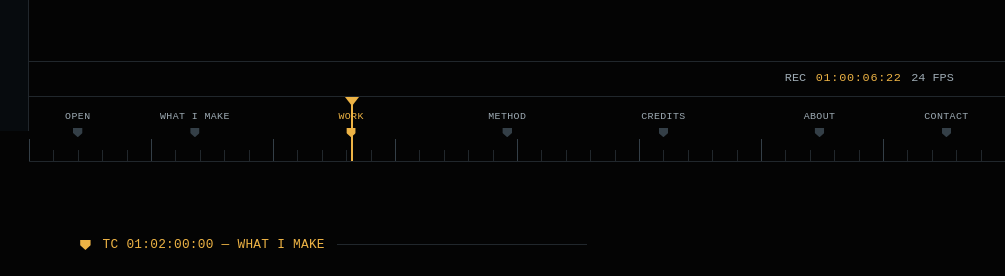
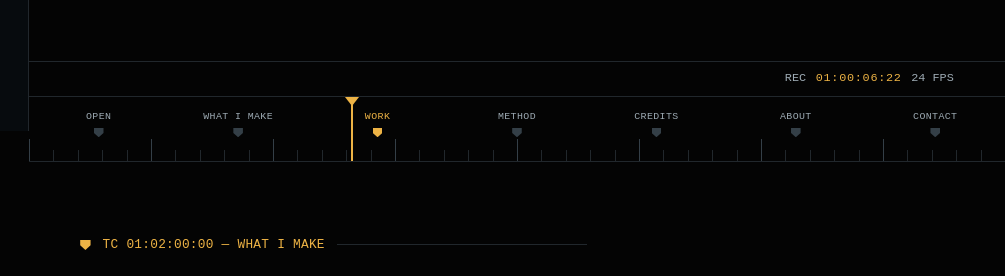
Before and after one commit to kaibinw/kaibinw.github.io, a plain HTML site: page index.html in a window 1280 px wide. Shown: the part 669-945 px from the top of the page, 275-1280 px from the left. Drawn offline with Linux system fonts and the light colour scheme; a web font is replaced by a local one.

Commit message:
updated more css

```diff
--- a/style.css
+++ b/style.css
@@ -282,6 +282,8 @@ a:hover { color: var(--ink); }
     repeating-linear-gradient(to right,
       var(--line) 0 1px, transparent 1px 2.5%) bottom / 100% 0.7rem no-repeat;
   position: relative;
+  display: flex;
+  justify-content: space-between;
 }
 .ruler .playhead {
   position: absolute;
@@ -310,10 +312,10 @@ a:hover { color: var(--ink); }
 
 /* nav markers on the ruler: a tick + always-visible mono label */
 .ruler-mark {
-  position: absolute;
+  /*position: absolute;*/
   bottom: 0;
-  left: var(--x);
-  translate: -50% 0;
+  /*left: var(--x);
+  translate: -50% 0;*/
   display: flex;
   flex-direction: column;
   align-items: center;
@@ -327,6 +329,8 @@ a:hover { color: var(--ink); }
   color: var(--muted);
   text-decoration: none;
   white-space: nowrap;
+  flex: 1;
+  z-index: 2;
 }
 .ruler-mark i {
   width: 0.6rem; height: 0.6rem;
```
